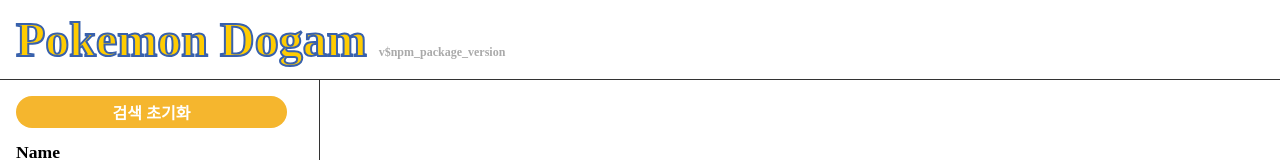
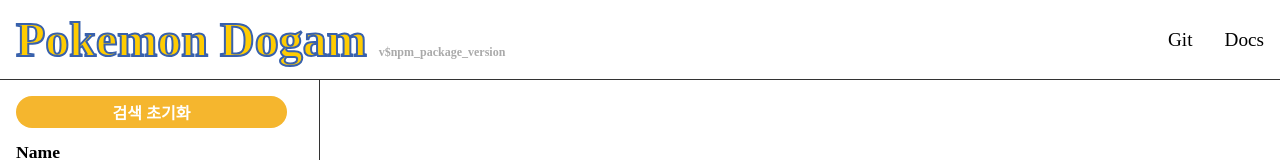
Before and after one commit to jsg3121/pokemon, a React (Create React App) app in the folder client/: page / in a window 1280 px wide. Shown: the top 160 px of the page. Built offline with nearby package versions, Linux system fonts and the light colour scheme; no server answers.

Commit message:
#55 사이트 -> 블로그 링크 추가

```diff
--- a/client/src/components/src/common/RadioGroup.component.tsx
+++ b/client/src/components/src/common/RadioGroup.component.tsx
@@ -25,6 +25,7 @@ const RadioGroup = styled.div`
   .radio__item {
     display: flex;
     align-items: center;
+    justify-content: space-between;
   }
 `
 
--- a/client/src/container/src/Header.container.tsx
+++ b/client/src/container/src/Header.container.tsx
@@ -29,11 +29,34 @@ const Header = styled.header`
     }
   }
 
+  .detail__button--link {
+    width: 6rem;
+    height: 100%;
+    display: flex;
+    align-items: center;
+    justify-content: space-between;
+
+    a {
+      width: 100%;
+      height: 100%;
+      font-size: 1.2rem;
+      font-weight: 500;
+    }
+  }
+
   @media screen and (max-width: 475px) {
     height: 3.5rem;
     h1 {
-      font-size: 2rem;
+      font-size: 1.6rem;
       -webkit-text-stroke: 1px #3861ad;
+    }
+
+    .detail__button--link {
+      width: 4.3rem;
+
+      a {
+        font-size: 1rem;
+      }
     }
   }
 `
@@ -48,6 +71,28 @@ const HeaderContainer: React.FC = () => {
           Pokemon Dogam <span>v{process.env.REACT_APP_VERSION}</span>
         </h1>
       </Link>
+      {pathname === '/' && (
+        <>
+          <div className="detail__button--link">
+            <div className="button__link--github">
+              <a
+                href="https://github.com/jsg3121/pokemon"
+                target="_blank"
+                rel="noreferrer">
+                Git
+              </a>
+            </div>
+            <div className="button__link--docs">
+              <a
+                href="http://43.201.49.91:3001"
+                target="_blank"
+                rel="noreferrer">
+                Docs
+              </a>
+            </div>
+          </div>
+        </>
+      )}
       {pathname !== '/' && (
         <div className="detail__button--back">
           <Link to="/" replace>
```
